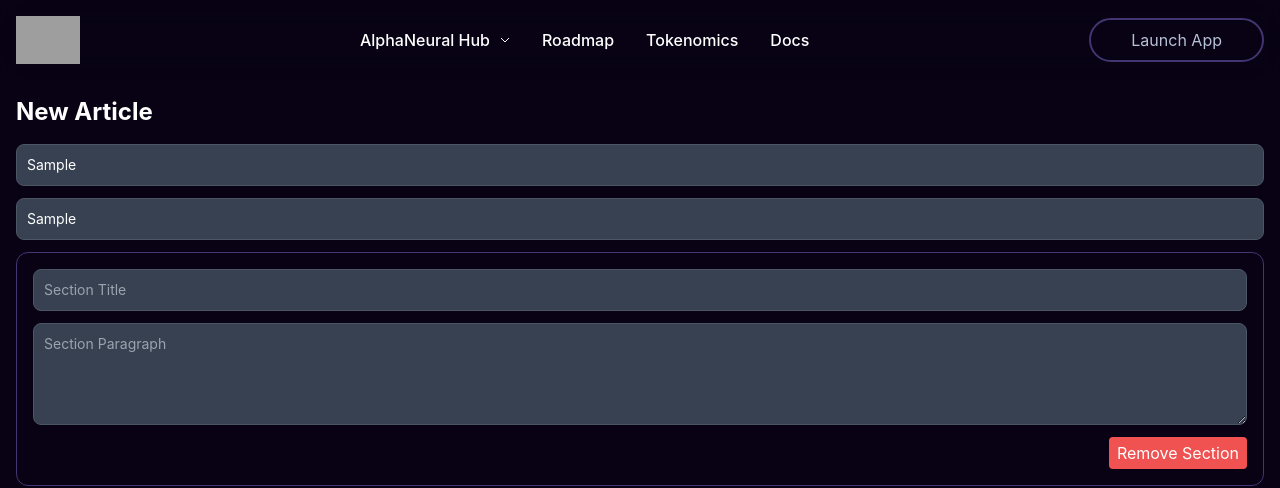
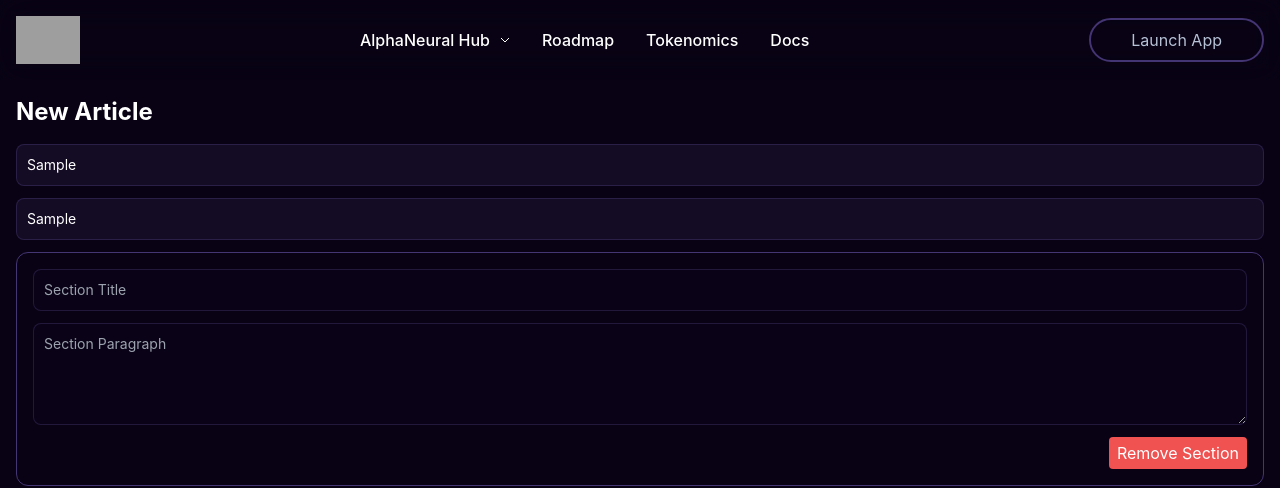
Before and after one commit to olivergorgievv/alphaneural-frontend, a React (Vite) app: page /article-manager in a window 1280 px wide. Both pictures are taken after typing "Sample", "Sample" into the empty fields and a click on the button "Add Section". Shown: the top 488 px of the page. Built offline with nearby package versions, Linux system fonts and the light colour scheme; no server answers; the database is empty; grey boxes are pictures that could not be loaded.

Commit message:
UI changes

```diff
--- a/src/website/components/CMS.jsx
+++ b/src/website/components/CMS.jsx
@@ -75,7 +75,7 @@ function ArticleManager() {
             setCurrentArticle({ ...currentArticle, title: e.target.value })
           }
           placeholder="Article Title"
-          className="border mb-3 text-sm rounded-lg focus:border-blue-500 block w-full p-2.5 bg-gray-700 border-gray-600 placeholder-gray-400 text-white focus:ring-blue-500 ocus:border-blue-500"
+          className="border-[1.5px] mb-3 text-sm rounded-lg focus:border-primary block w-full p-2.5 bg-accent-dark border-primary/20 placeholder-gray-400 text-white focus:ring-primary"
         />
         <input
           type="text"
@@ -87,7 +87,7 @@ function ArticleManager() {
             })
           }
           placeholder="Article Description"
-          className="border mb-3 text-sm rounded-lg focus:border-blue-500 block w-full p-2.5 bg-gray-700 border-gray-600 placeholder-gray-400 text-white focus:ring-blue-500 ocus:border-blue-500"
+          className="border-[1.5px] mb-3 text-sm rounded-lg focus:border-primary block w-full p-2.5 bg-accent-dark border-primary/20 placeholder-gray-400 text-white focus:ring-primary "
         />
         <ContentEditor
           content={currentArticle.content}
@@ -156,13 +156,13 @@ function ContentEditor({ content, onChange }) {
             value={section.title || ""}
             onChange={(e) => handleChange(index, "title", e.target.value)}
             placeholder="Section Title"
-            className="border mb-3 text-sm rounded-lg focus:border-blue-500 block w-full p-2.5 bg-gray-700 border-gray-600 placeholder-gray-400 text-white focus:ring-blue-500 ocus:border-blue-500"
+            className="border-[1.5px] mb-3 text-sm rounded-lg focus:border-primary block w-full p-2.5 bg-accent-dark/20 border-primary/20 placeholder-gray-400 text-white focus:ring-primary"
           />
           <textarea
             value={section.paragraph || ""}
             onChange={(e) => handleChange(index, "paragraph", e.target.value)}
             placeholder="Section Paragraph"
-            className="border mb-3 text-sm rounded-lg focus:border-blue-500 block w-full p-2.5 bg-gray-700 border-gray-600 placeholder-gray-400 text-white focus:ring-blue-500 ocus:border-blue-500"
+            className="border-[1.5px] mb-3 text-sm rounded-lg focus:border-primary block w-full p-2.5 bg-accent-dark/20 border-primary/20 placeholder-gray-400 text-white focus:ring-primary"
             rows="4"
           />
 
```
